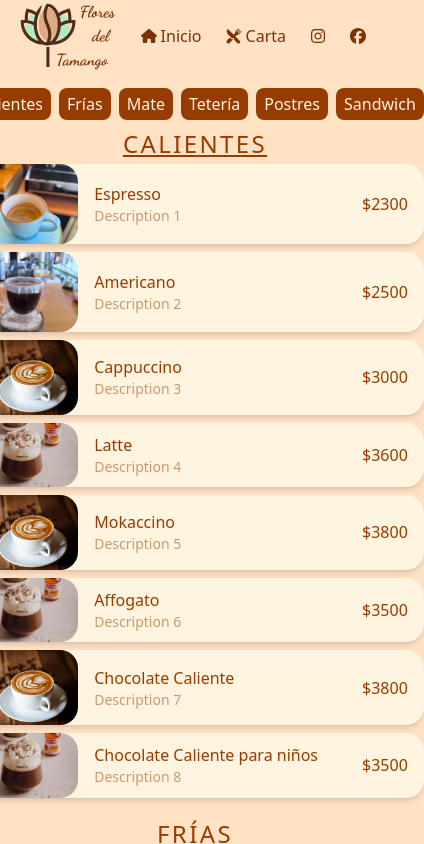
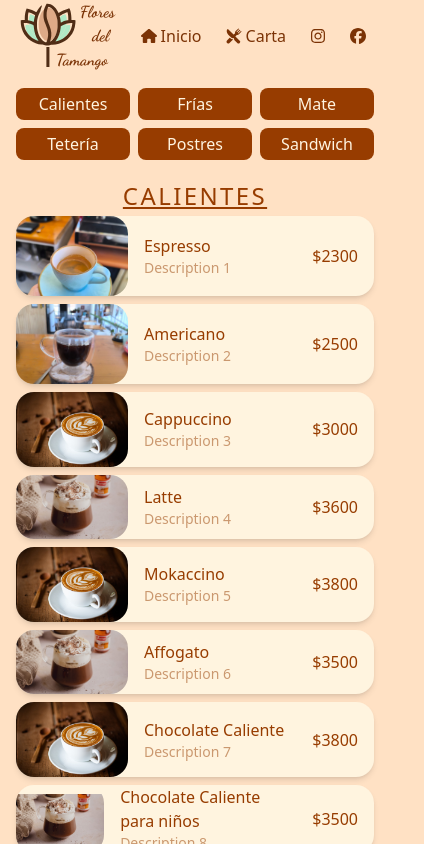
Before and after one commit to dngomez/tamango, a Next.js app: page /carta in a window 390 px wide. Shown: the top 844 px of the page, 424 px wide, since content can reach past the window. Built offline with nearby package versions, Linux system fonts and the light colour scheme.

Commit message:
Fix menu width on small screens

```diff
--- a/app/carta/page.tsx
+++ b/app/carta/page.tsx
@@ -30,7 +30,7 @@ export default function Page() {
       <div ref={scrollRef}></div>
       <div
         ref={buttonsRef}
-        className="flex flex-row justify-between gap-2 mb-2"
+        className="grid grid-cols-3 gap-2 md:grid-cols-6 mb-5"
       >
         {Object.keys(carta).map((category) => (
           <button
```
